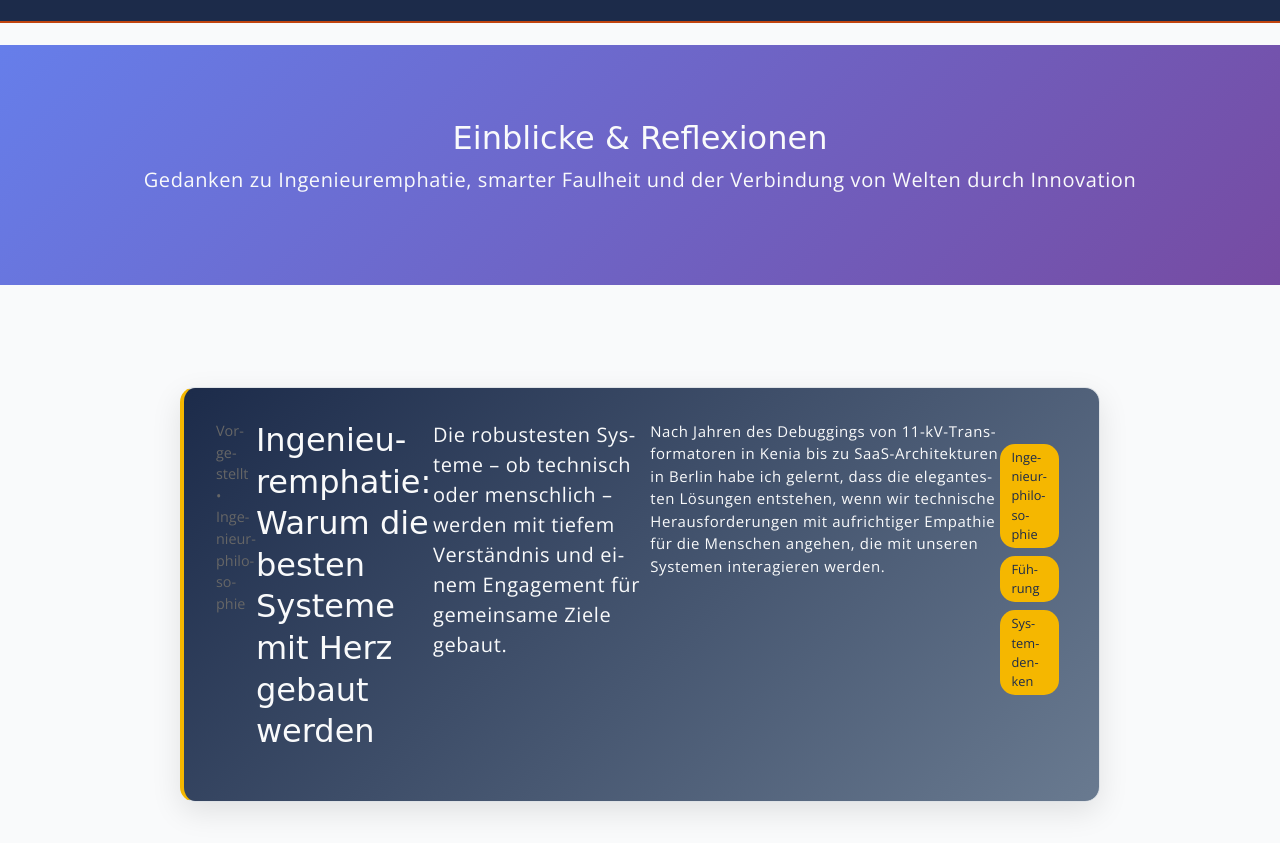
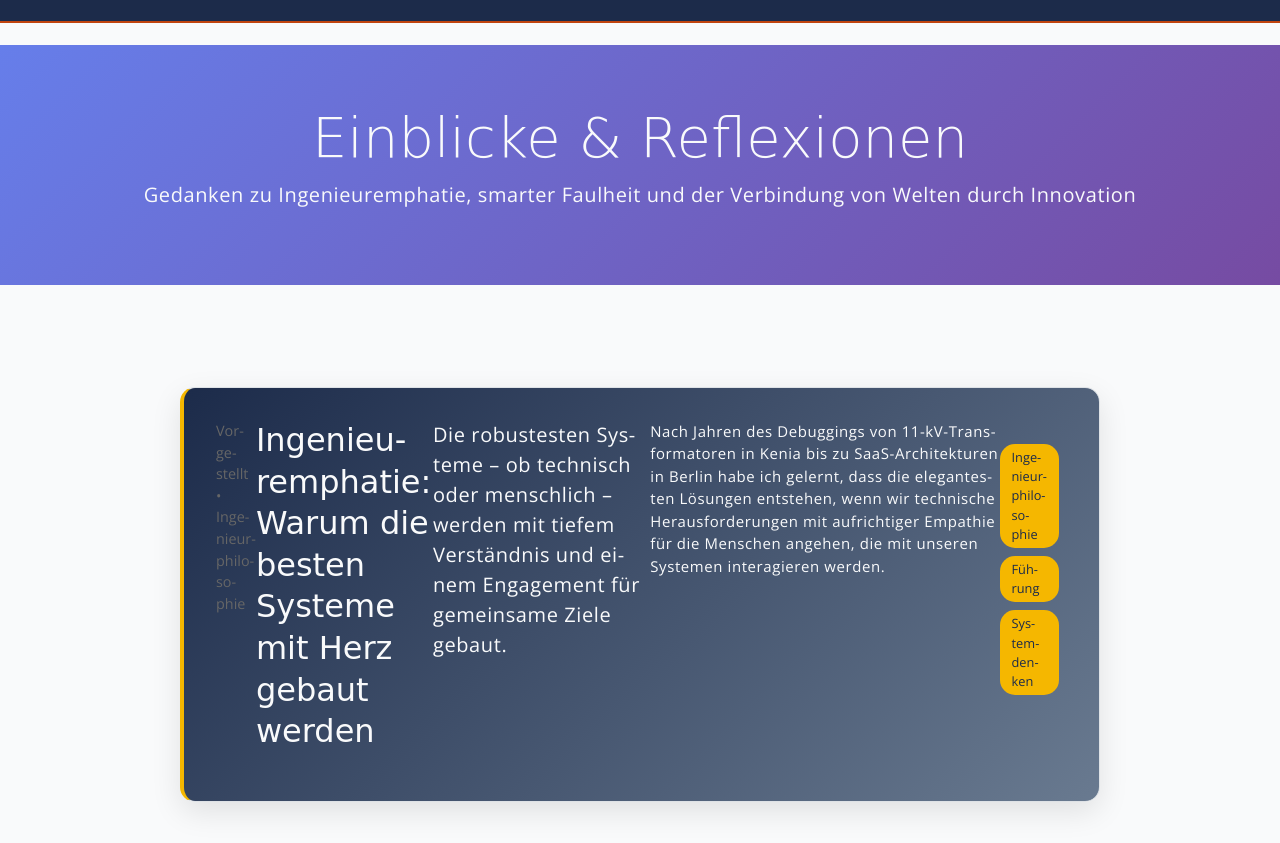
Before and after one commit to omari91/omari91.github.io, a website: page blog-de.html in a window 1280 px wide. Shown: the part 95-938 px from the top of the page. Drawn offline with nearby package versions, Linux system fonts and the light colour scheme; a web font is replaced by a local one.

Commit message:
Updated blog-de.html

```diff
--- a/blog-de.html
+++ b/blog-de.html
@@ -142,7 +142,7 @@
 
 <section class="blog-hero">
     <div class="container text-center">
-        <h2 class="mb-2"style="color: #fff;">Einblicke & Reflexionen</h2>
+        <h2 class="display-4 mb-2"style="color: #fff;">Einblicke & Reflexionen</h2>
         <p class="lead"style="color: #fff;">Gedanken zu Ingenieuremphatie, smarter Faulheit und der Verbindung von Welten durch Innovation</p>
     </div>
 </section>
```
